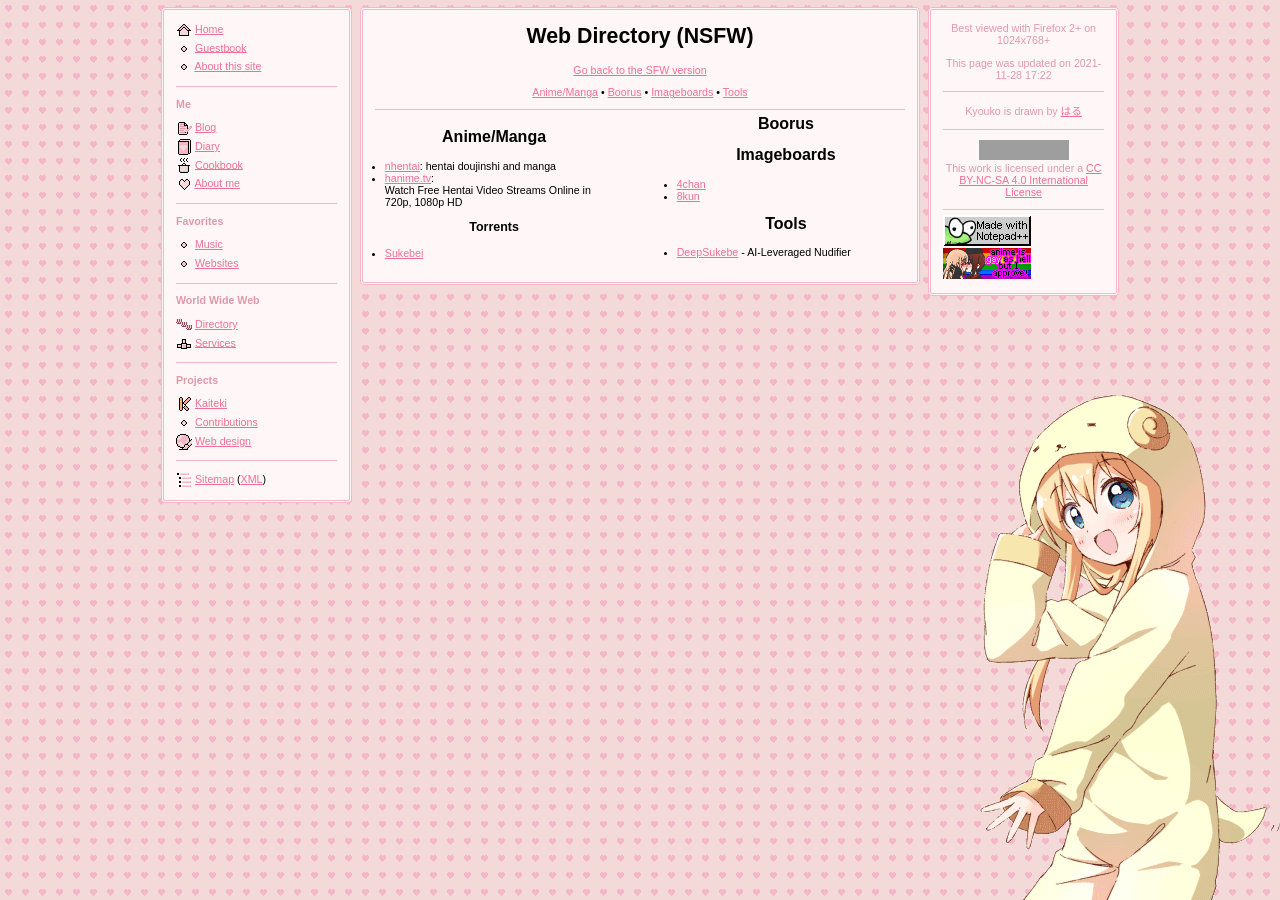
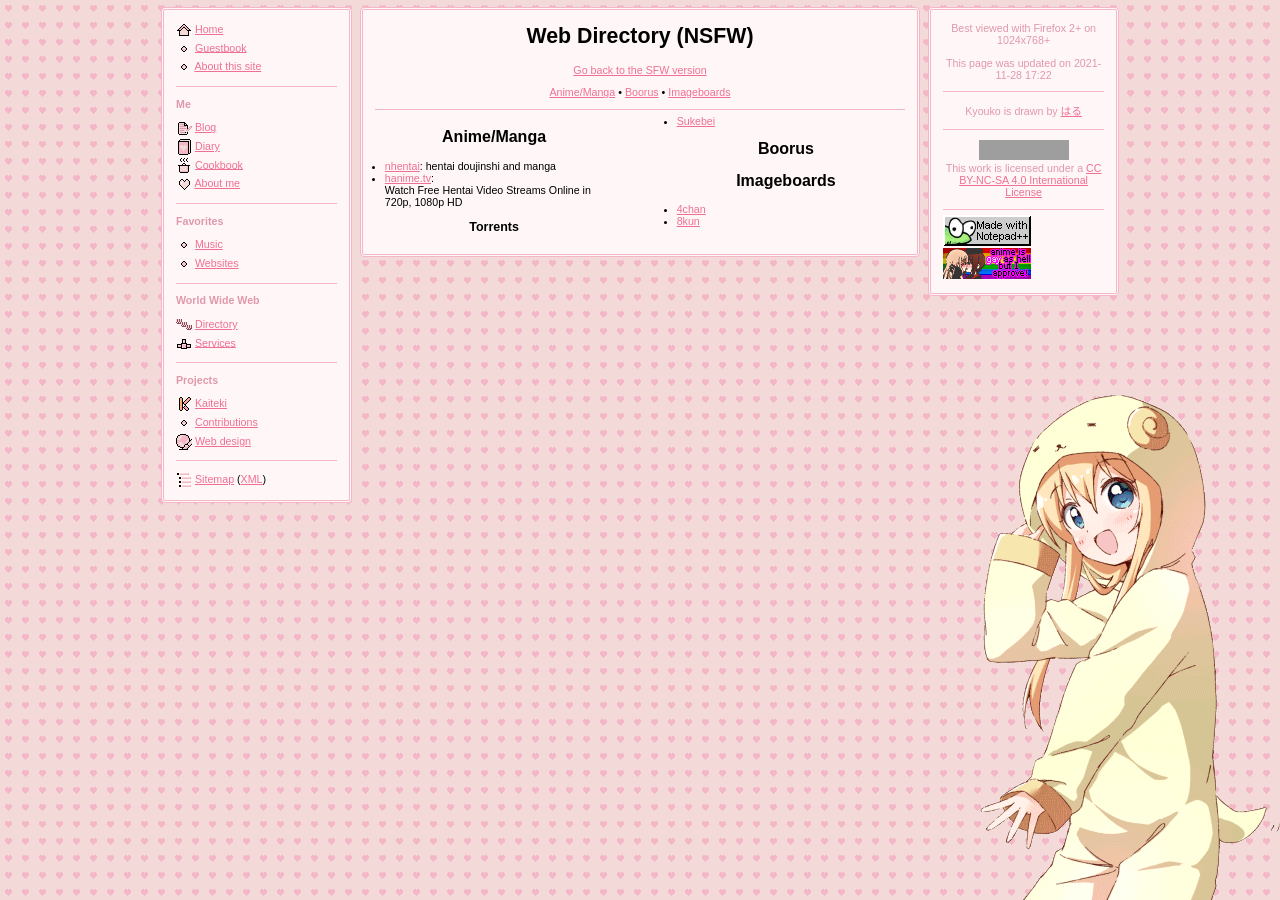
Before and after one commit to Craftplacer/craftplacer.github.io, a Jekyll site: the page built from src/directory-nsfw.html, in a window 1280 px wide. Built offline with Jekyll 4.4.1, drawn with Linux system fonts in a browser that asks for light colours; grey boxes are pictures that could not be loaded.

Commit message:
Dilans made me do it

```diff
--- a/src/directory-nsfw.html
+++ b/src/directory-nsfw.html
@@ -7,7 +7,7 @@
 </p>
 
 <p style="text-align:center">
-	<a href="#anime-manga">Anime/Manga</a> • <a href="#booru">Boorus</a> • <a href="#boards">Imageboards</a> • <a href="#tools">Tools</a>
+	<a href="#anime-manga">Anime/Manga</a> • <a href="#booru">Boorus</a> • <a href="#boards">Imageboards</a>
 </p>
 
 <hr>
@@ -30,9 +30,4 @@
 			<li><a href="https://4chan.org/">4chan</a></li>
 			<li><a href="https://8kun.top/">8kun</a></li>
 		</ul>
-
-	<h2 id="tools">Tools</h2>
-		<ul>
-			<li><a href="https://deepsukebe.io/">DeepSukebe</a> - AI-Leveraged Nudifier</li>
-		</ul>
 </div>
```
